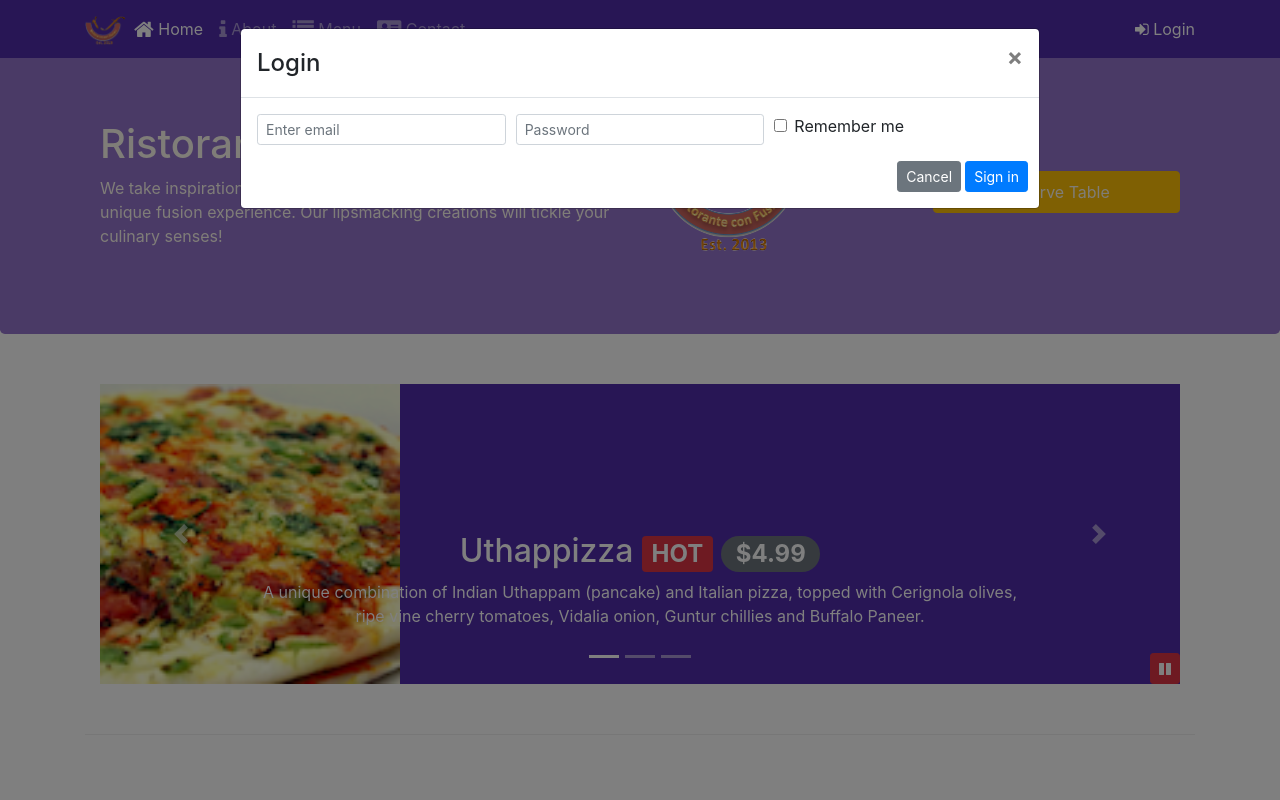
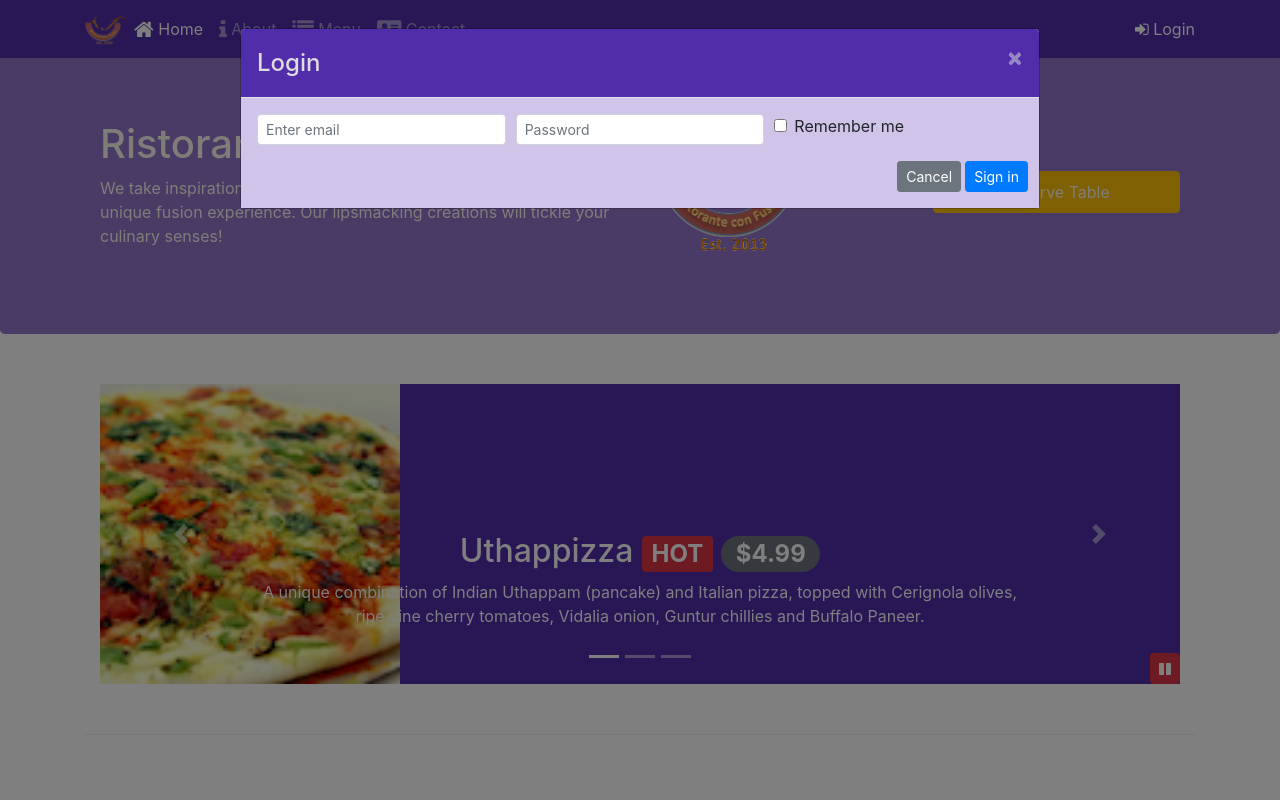
Before and after one commit to aman-abdu/git_test, a website: page index.html in a window 1280 px wide. Both pictures are taken after a click on the link "Login". Shown: the top 800 px of the page. Drawn offline with nearby package versions, Linux system fonts and the light colour scheme.

Commit message:
assignment 4

```diff
--- a/css/styles.scss
+++ b/css/styles.scss
@@ -74,3 +74,13 @@ body{
     position: absolute;
     bottom: 0px;
 }
+.modal-header{
+	color: $lt-gray;
+	background: $background-dark;
+	 .close {
+		color: $lt-gray;
+	}
+}
+.modal-body{
+	background: $background-pale;
+}
--- a/index.html
+++ b/index.html
@@ -30,7 +30,7 @@
 					 <li class="nav-item"><a class="nav-link" href="contactus.html"><span class="fa fa-address-card fa-lg"></span> Contact</a></li>
 				</ul>
 				<span class="navbar-text">
-					<a data-toggle="modal" data-target="#loginmodal">
+					<a id="loginmodal_button">
 						<span class="fa fa-sign-in"></span> Login
 					</a>
 				</span>
@@ -85,7 +85,7 @@
                 	<img src="img/logo.png" class="img-fluid">
 				</div>
             	<div class="col-12 col-sm-3 align align-self-center">
-					<a role="button" class="btn btn-block nav-link btn-warning" data-toggle="modal" data-target="#reservemodal">Reserve Table</a>
+					<a role="button" class="btn btn-block nav-link btn-warning" id="reservemodal_button">Reserve Table</a>
 				</div>
 			</div>
         </div>
@@ -283,6 +283,15 @@
     <script src="node_modules/popper.js/dist/umd/popper.min.js"></script>
     <script src="node_modules/bootstrap/dist/js/bootstrap.min.js"></script>
 	<script>
+
+		$('#loginmodal_button').on('click',function(){
+			$('#loginmodal').modal('show');
+		});
+
+		$('#reservemodal_button').on('click',function(){
+			$('#reservemodal').modal('show');
+		});
+
 		$('#mycarousel').carousel({ interval: 2000});
 		$(document).ready(function(){
 			 $('#carouselButton').click(function(){
```
Also changed, not shown: css/styles.css.
